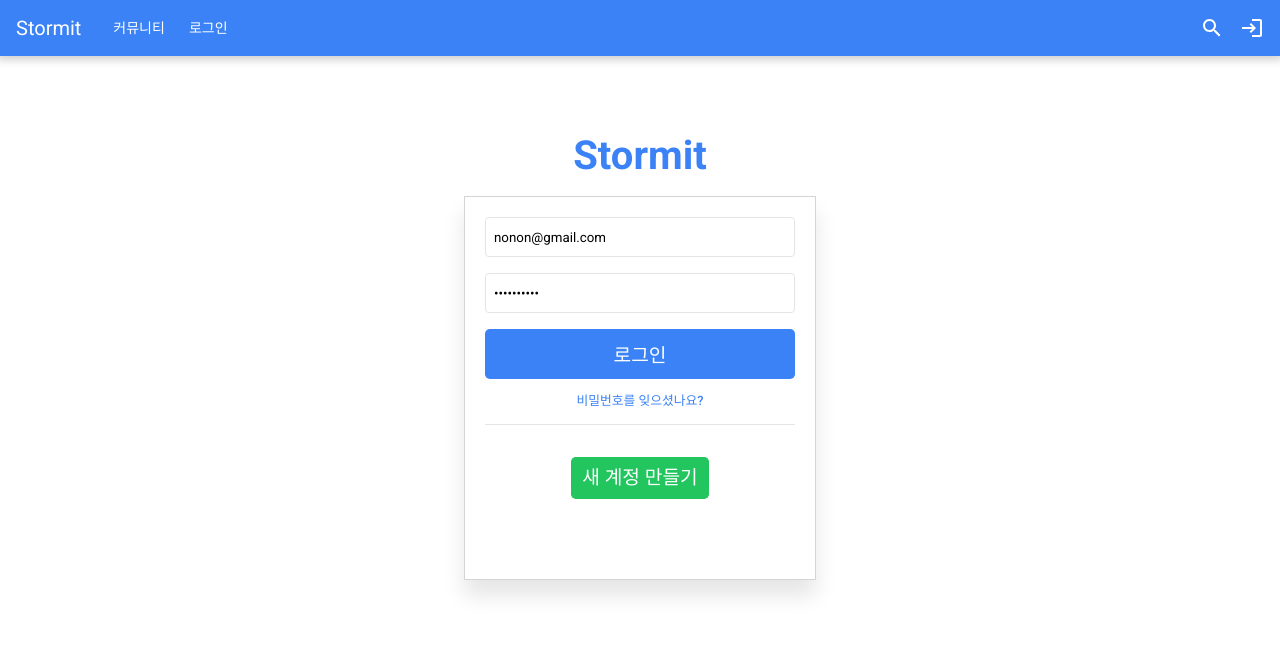
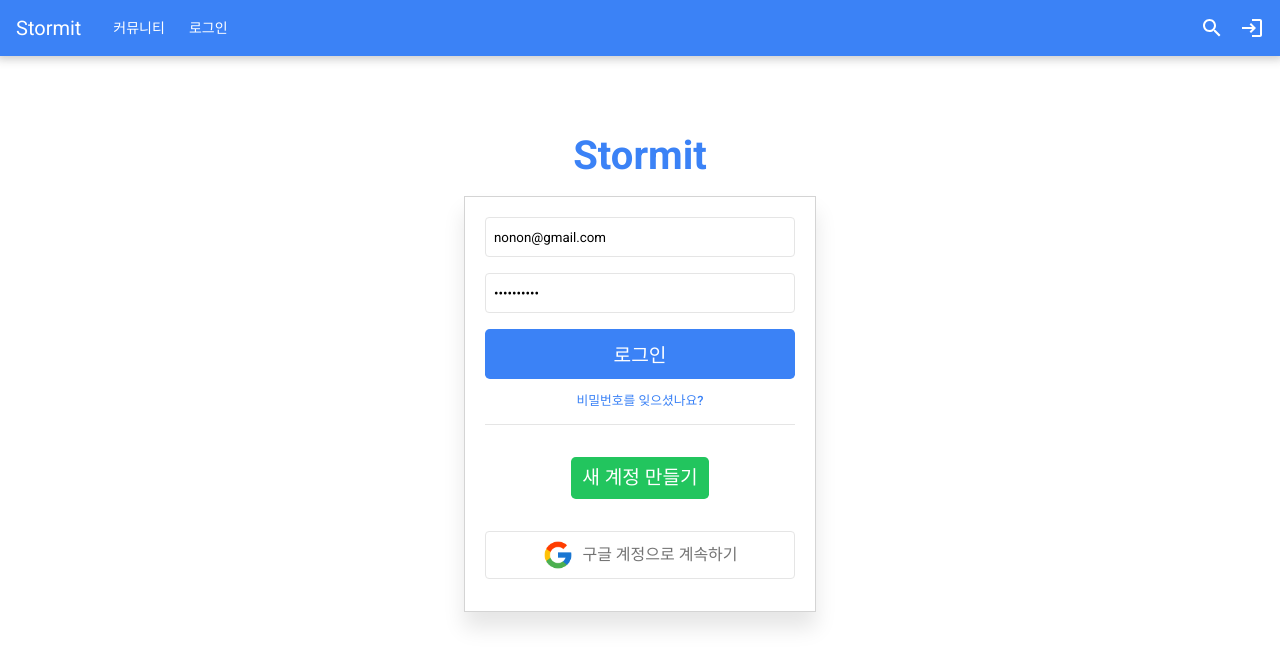
Before and after one commit to codestates/beb-04-stormit, a React (Create React App) app in the folder client/: page /login in a window 1280 px wide. Shown: the top 666 px of the page. Built offline with nearby package versions, Linux system fonts and the light colour scheme; no server answers.

Commit message:
feat: 구글 로그인 버튼 추가

```diff
--- a/client/src/pages/Login.tsx
+++ b/client/src/pages/Login.tsx
@@ -47,7 +47,7 @@
   flex-direction: column;
   border: 1px solid ${palette.gray[300]};
   gap: 1rem;
-  max-height: 24rem;
+  max-height: 26rem;
   max-width: 22rem;
   height: 100%;
   width: 100%;
@@ -85,6 +85,26 @@
     :active {
       transform: scale(0.9);
     }
+  }
+
+  .google-login-button-wrapper {
+    display: flex;
+    justify-content: center;
+    align-items: center;
+    height: 3rem;
+    gap: 0.5rem;
+    border-radius: 0.25rem;
+    border: 1px solid ${palette.gray[200]};
+    cursor: pointer;
+  }
+
+  .google-login-button {
+    width: 2rem;
+    height: 2rem;
+  }
+
+  .google-login-text {
+    color: ${palette.gray[500]};
   }
 
   .forgot-pw {
@@ -234,6 +254,10 @@
             새 계정 만들기
           </div>
         </div>
+        <div className="google-login-button-wrapper">
+          <img className="google-login-button" src="/google-logo.png" alt="" />
+          <div className="google-login-text">구글 계정으로 계속하기</div>
+        </div>
       </LoginForm>
       {createAccountOpen ? <CreateAccount /> : ""}
     </Base>
```
Also changed, not shown: client/public/google-logo.png (added).
